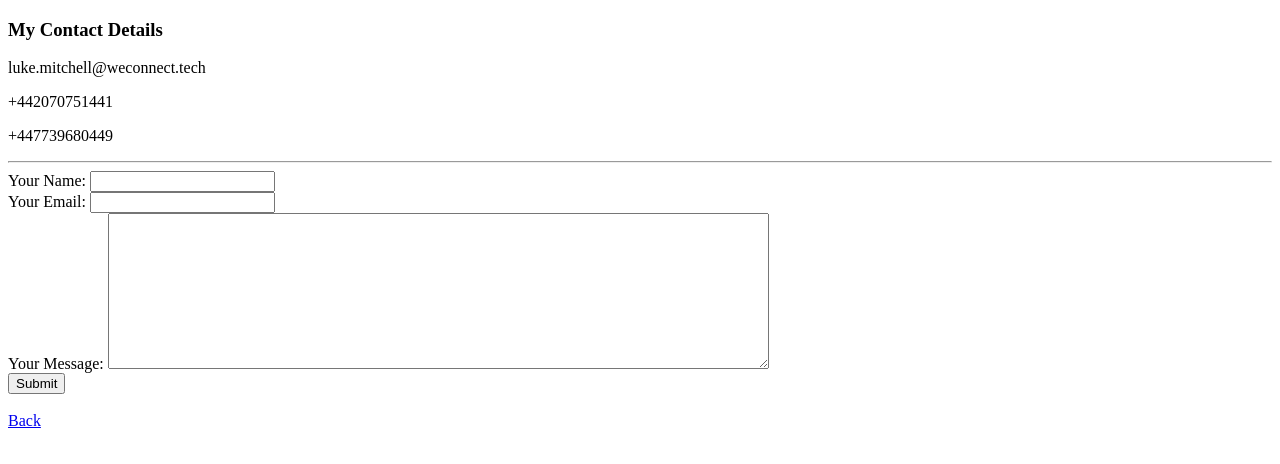
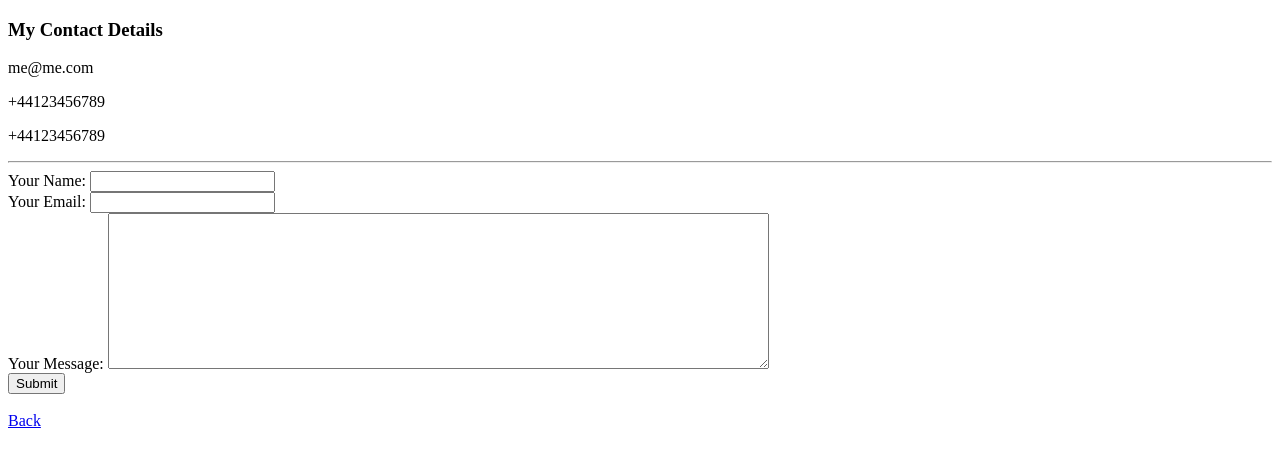
Before and after one commit to lukefmitchell/cv, a plain HTML site: page contact-me.html in a window 1280 px wide. Drawn offline with Linux system fonts and the light colour scheme.

Commit message:
Clear contact details

```diff
--- a/contact-me.html
+++ b/contact-me.html
@@ -7,11 +7,11 @@
 
 <body>
     <h3>My Contact Details</h3>
-    <p>luke.mitchell@weconnect.tech</p>
-    <p>+442070751441</p>
-    <p>+447739680449</p>
+    <p>me@me.com</p>
+    <p>+44123456789</p>
+    <p>+44123456789</p>
     <hr>
-    <form action="mailto:luke.mitchell@weconnect.tech" method="post" enctype="text/plain">
+    <form action="mailto:me@me.com" method="post" enctype="text/plain">
         <label>Your Name:</label>
         <input type="text" name="yourName"><br>
         <label>Your Email:</label>
```
